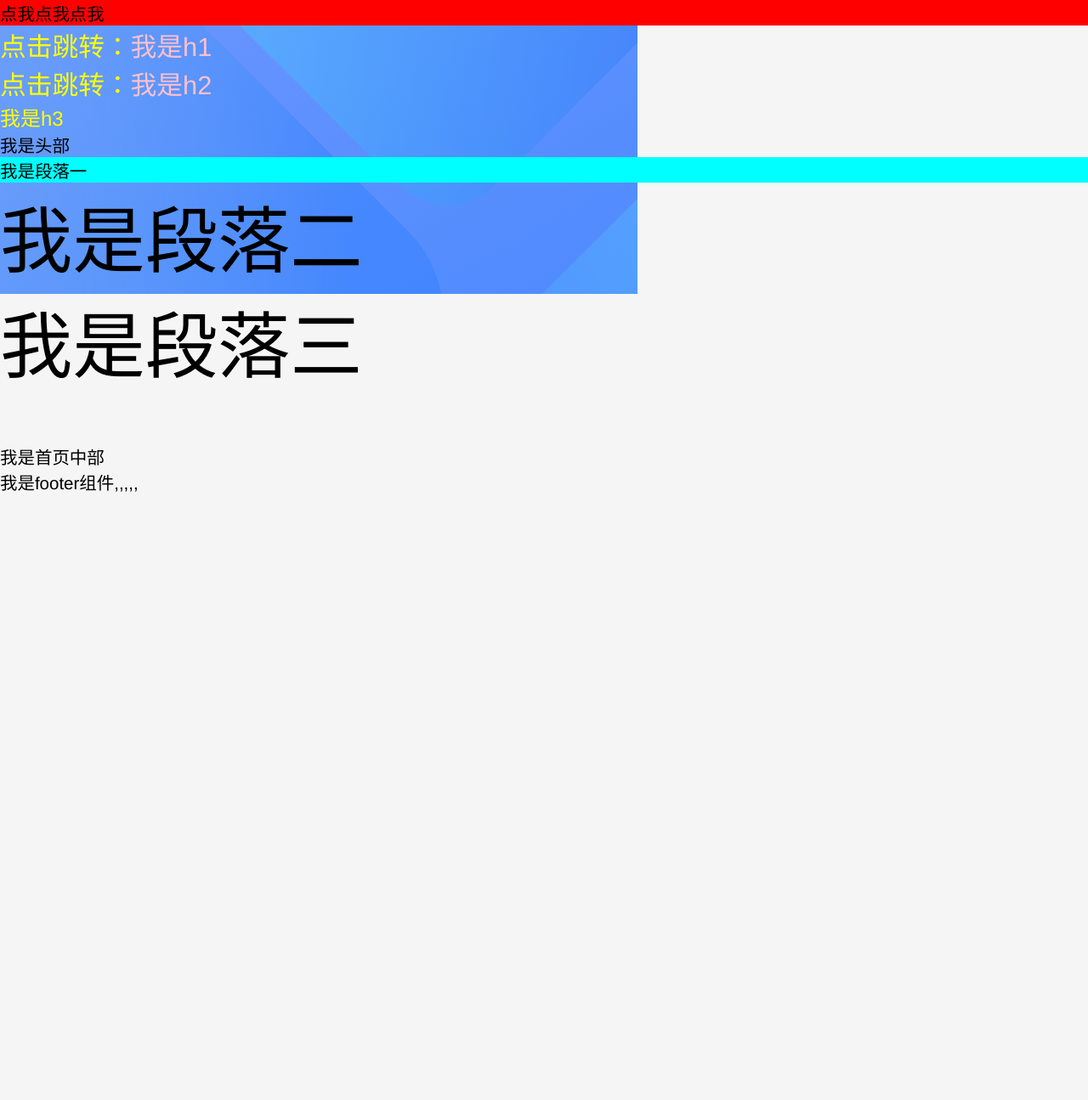
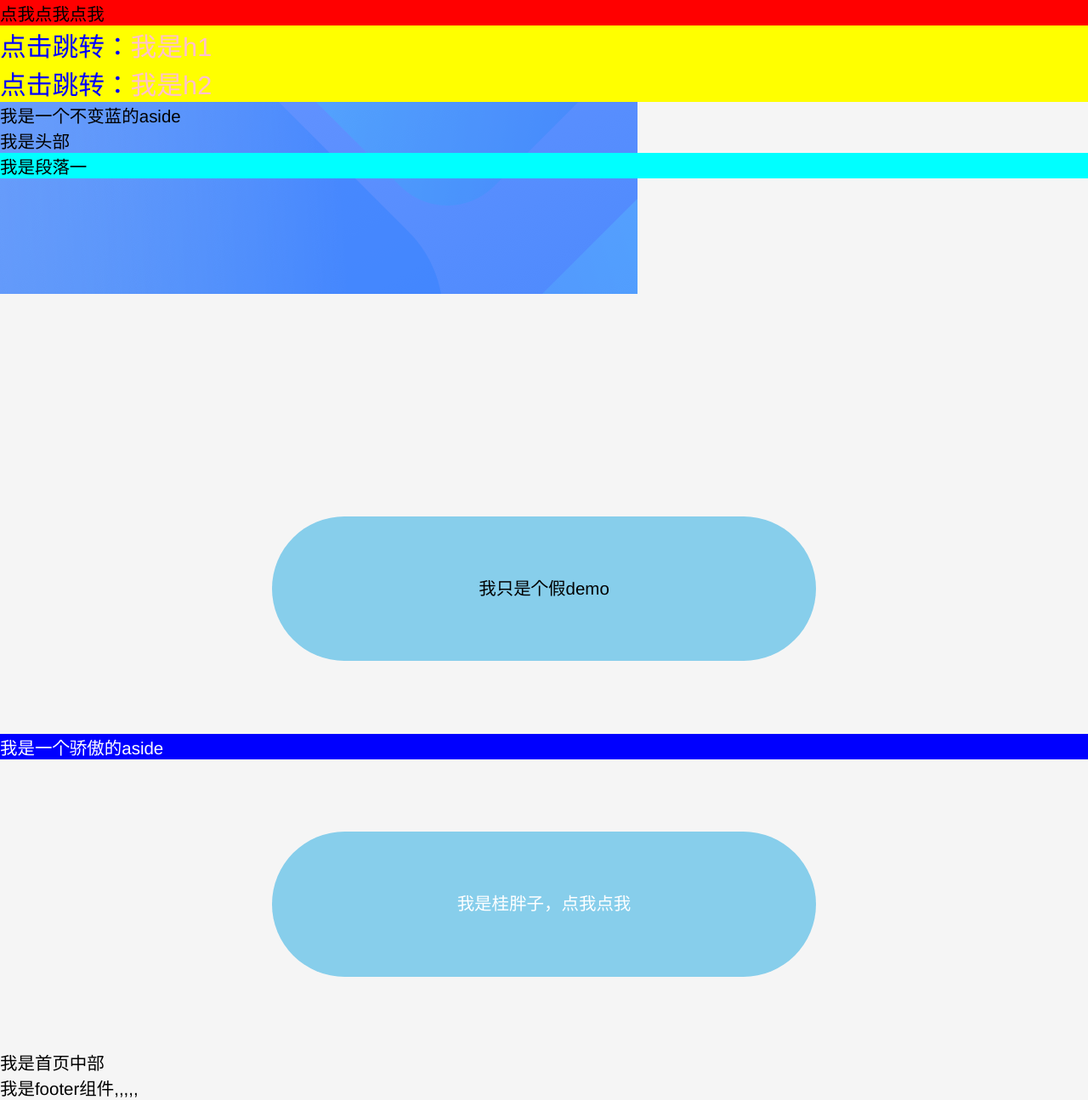
Before and after one commit to ultra-string/ultra-strong, an Angular app: page / in a window 1280 px wide. Shown: the whole page at 85% size. Before the commit the page ends 800 px from the top, so only its background shows below. Built offline with nearby package versions, Linux system fonts and the light colour scheme.

Commit message:
style(app): 练习scss

```diff
--- /dev/null
+++ b/src/app/_blue-theme.scss
@@ -0,0 +1,5 @@
+
+aside{
+    background: blue;
+    color: #fff;
+}
--- a/src/app/_mixi.scss
+++ b/src/app/_mixi.scss
@@ -1,3 +1,9 @@
+$defaultColor: skyblue;
+@mixin border5px {
+    -moz-border-radius: 0.5rem;
+    -webkit-border-radius: 0.5rem;
+    border-radius: 0.5rem;
+}
 div{
     h4{
         background: aqua;
--- a/src/app/app.component.html
+++ b/src/app/app.component.html
@@ -6,14 +6,19 @@
     </div>
     <h1>点击跳转：<a>我是h1</a></h1>
     <h2>点击跳转：<a>我是h2</a></h2>
-    <h3>我是h3</h3>
+    <aside>我是一个不变蓝的aside</aside>
     <header>我是头部</header>
     <div>
       <h4>我是段落一</h4>
     </div>
-    <p>我是段落二</p>
-    <p>我是段落三</p>
+    <!-- <p>我是段落二</p>
+    <p>我是段落三</p> -->
   </nav>
+  <div ngClass="demo">
+    <div ngClass="nav">我只是个假demo</div>
+    <aside>我是一个骄傲的aside</aside>
+    <div ngClass="btn">我是桂胖子，点我点我</div>
+  </div>
   <app-content></app-content>
   <app-footer></app-footer>
 </div>
--- a/src/app/app.component.scss
+++ b/src/app/app.component.scss
@@ -1,5 +1,20 @@
-@import './mixi';
+@import "./mixi";
+.demo { @import "./blue-theme" };
+@mixin buttonType (
+    $color: #fff,
+    $height: 1rem,
+    $background: skyblue
+) {
+    width: 50%;
+    height: $height;
+    line-height: $height;
+    text-align: center;
+    background: $background;
+    color: $color;
+    margin: 0.5rem auto;
+}
 $width: 100%;
+$defaultColor: rgb(202, 202, 165) !default;
 .nav{
 	background:url(./../assets/images/index/header/nav-BG.png) no-repeat;
 	width: $width;
@@ -11,7 +26,8 @@ $width: 100%;
 		}
 	}
 	h1,h2,h3{
-		color: yellow;
+		@extend .url;
+		color: blue;
 	}
 	h1,h2{
 		a{
@@ -25,3 +41,18 @@ $width: 100%;
 		font-size: 0.5rem;
 	}
 }
+.demo{
+	.nav{
+		width:50%;
+		background: $defaultColor;
+		margin: 0.5rem auto;
+		text-align: center;
+		line-height:1rem;
+		height: 1rem;
+		@include border5px;
+	}
+	.btn{
+		@include buttonType();
+		@include border5px;
+	}
+}
```
